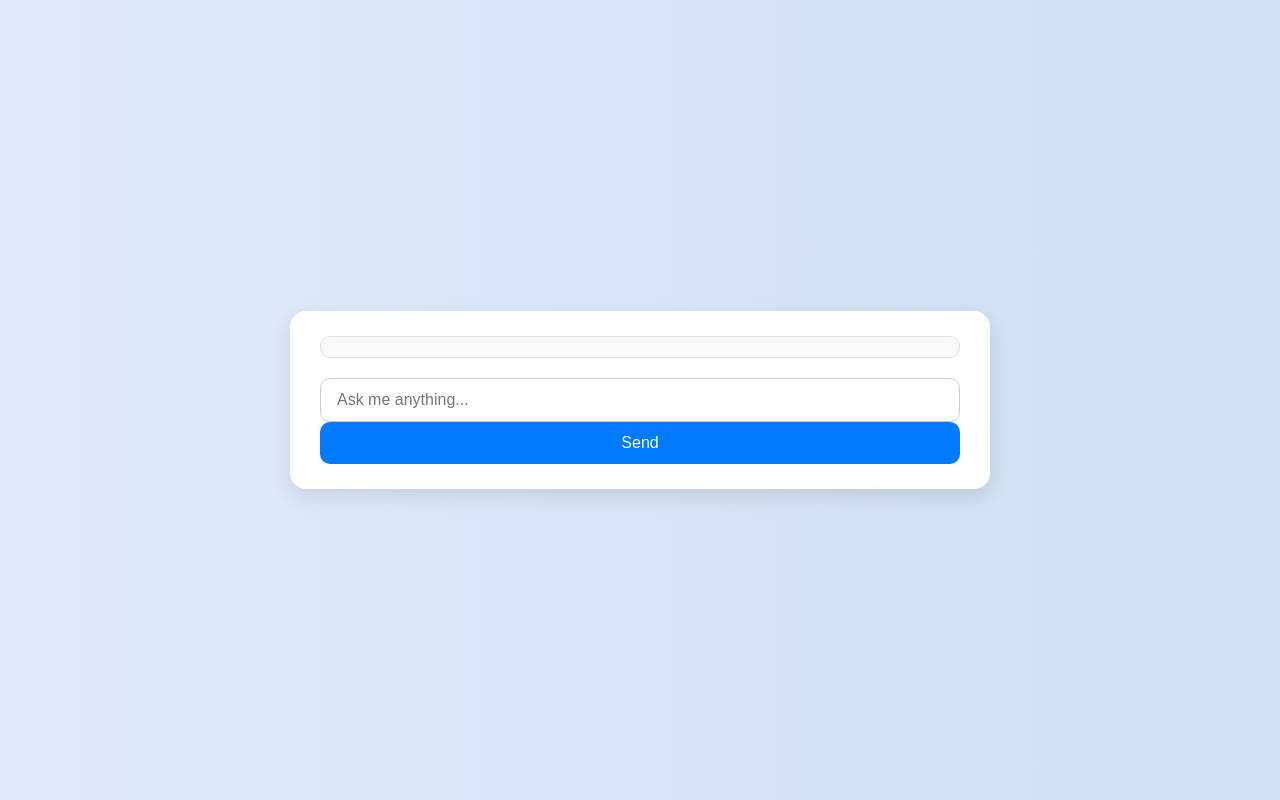
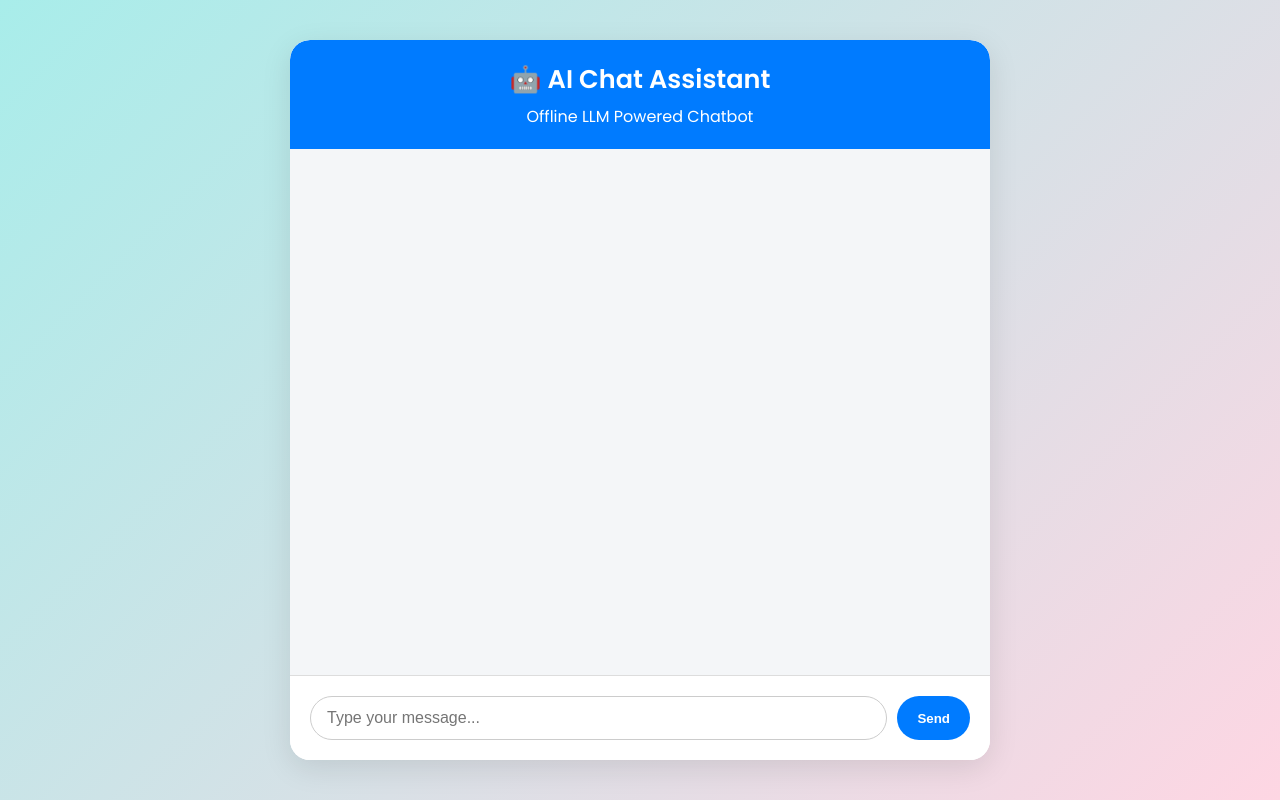
Before and after one commit to SuryaKumarV20/offline-chatbot-flask-llama, a Flask app: page / in a window 1280 px wide. Run offline with Flask 3, Linux system fonts and the light colour scheme; parts of the project's set-up code (start-up, migrations or seed data) failed here and were passed over.

Commit message:
Initial commit for ChatBot_Offline

```diff
--- a/static/assets/index.css
+++ b/static/assets/index.css
@@ -1,4 +1,6 @@
-/* Reset */
+/* Google Font */
+@import url('https://fonts.googleapis.com/css2?family=Poppins:wght@400;600&display=swap');
+
 * {
   margin: 0;
   padding: 0;
@@ -6,78 +8,98 @@
 }
 
 body {
-  font-family: 'Segoe UI', Roboto, Arial, sans-serif;
-  background: linear-gradient(to right, #e0eafc, #cfdef3);
+  font-family: 'Poppins', sans-serif;
+  background: linear-gradient(135deg, #a8edea 0%, #fed6e3 100%);
   height: 100vh;
   display: flex;
   align-items: center;
   justify-content: center;
-  padding: 20px;
-  color: #333;
 }
 
-.chatbox {
+.chat-container {
   width: 100%;
   max-width: 700px;
-  background: #ffffff;
-  border-radius: 16px;
-  padding: 25px 30px;
-  box-shadow: 0 8px 20px rgba(0, 0, 0, 0.1);
+  height: 90vh;
+  background-color: #ffffff;
+  border-radius: 20px;
+  box-shadow: 0 8px 30px rgba(0, 0, 0, 0.1);
   display: flex;
   flex-direction: column;
+  overflow: hidden;
 }
 
-#messages {
-  flex: 1;
-  overflow-y: auto;
-  max-height: 400px;
-  padding: 10px;
-  margin-bottom: 20px;
-  border: 1px solid #e0e0e0;
-  border-radius: 10px;
-  background-color: #f9f9f9;
-  scroll-behavior: smooth;
+.chat-header {
+  background: #007bff;
+  color: white;
+  padding: 20px;
+  text-align: center;
+  border-top-left-radius: 20px;
+  border-top-right-radius: 20px;
 }
 
-#messages div {
-  margin-bottom: 10px;
-  padding: 8px 12px;
-  border-radius: 8px;
-  max-width: 90%;
-  line-height: 1.5;
+.chat-header h1 {
+  font-size: 1.6rem;
+  margin-bottom: 5px;
 }
 
-#messages .user {
+.chat-messages {
+  flex: 1;
+  padding: 20px;
+  overflow-y: auto;
+  background-color: #f4f6f8;
+}
+
+.message {
+  max-width: 75%;
+  padding: 12px 16px;
+  margin-bottom: 15px;
+  border-radius: 15px;
+  font-size: 0.95rem;
+  position: relative;
+  line-height: 1.4;
+  animation: fadeIn 0.3s ease-in-out;
+}
+
+.message.user {
   background-color: #d0e6ff;
   align-self: flex-end;
+  border-bottom-right-radius: 0;
+}
+
+.message.bot {
+  background-color: #e9e9e9;
+  align-self: flex-start;
+  border-bottom-left-radius: 0;
+}
+
+.timestamp {
+  font-size: 0.7rem;
+  color: #777;
+  margin-top: 5px;
   text-align: right;
 }
 
-#messages .bot {
-  background-color: #f0f0f0;
-  align-self: flex-start;
+.chat-input {
+  display: flex;
+  padding: 20px;
+  background-color: #ffffff;
+  border-top: 1px solid #ddd;
+  gap: 10px;
 }
 
-.input-area {
-  display: flex;
-  gap: 10px;
-  margin-top: auto;
+#messageInput {
+  flex: 1;
+  padding: 12px 16px;
+  font-size: 1rem;
+  border: 1px solid #ccc;
+  border-radius: 30px;
+  outline: none;
+  transition: 0.2s;
 }
 
-input#messageInput {
-  flex: 1;
-  padding: 12px 16px;
-  border: 1px solid #ccc;
-  border-radius: 10px;
-  font-size: 1rem;
-  background: #fff;
-  transition: 0.2s ease;
-}
-
-input#messageInput:focus {
-  outline: none;
+#messageInput:focus {
   border-color: #007bff;
-  box-shadow: 0 0 4px #a5d2ff;
+  box-shadow: 0 0 4px rgba(0, 123, 255, 0.3);
 }
 
 button {
@@ -85,8 +107,8 @@ button {
   border: none;
   background: #007bff;
   color: white;
-  border-radius: 10px;
-  font-size: 1rem;
+  font-weight: 600;
+  border-radius: 30px;
   cursor: pointer;
   transition: background 0.2s ease;
 }
@@ -94,3 +116,17 @@ button {
 button:hover {
   background: #0056b3;
 }
+
+@keyframes fadeIn {
+  from { opacity: 0; transform: translateY(10px); }
+  to { opacity: 1; transform: translateY(0); }
+}
+
+/* Scrollbar Styling */
+.chat-messages::-webkit-scrollbar {
+  width: 8px;
+}
+.chat-messages::-webkit-scrollbar-thumb {
+  background-color: #ccc;
+  border-radius: 10px;
+}
--- a/static/assets/index.js
+++ b/static/assets/index.js
@@ -1,27 +1,59 @@
+document.getElementById("chatForm").addEventListener("submit", async function (e) {
+  e.preventDefault();
+  await sendMessage();
+});
+
 async function sendMessage() {
-  const input = document.getElementById('messageInput');
+  const input = document.getElementById("messageInput");
   const message = input.value.trim();
   if (!message) return;
 
-  appendMessage('user', message);
-  input.value = '';
+  appendMessage("user", message);
+  input.value = "";
+  input.disabled = true;
 
-  const response = await fetch('/api/chat', {
-    method: 'POST',
-    headers: { 'Content-Type': 'application/json' },
-    body: JSON.stringify({ message }),
-  });
+  appendMessage("bot", "Typing...", true);
 
-  const data = await response.json();
-  appendMessage('bot', data.response);
+  try {
+    const response = await fetch("/api/chat", {
+      method: "POST",
+      headers: { "Content-Type": "application/json" },
+      body: JSON.stringify({ message }),
+    });
+
+    const data = await response.json();
+
+    removeTyping();
+    appendMessage("bot", data.response);
+  } catch (error) {
+    removeTyping();
+    appendMessage("bot", "❌ Error: Failed to connect to the chatbot.");
+  } finally {
+    input.disabled = false;
+    input.focus();
+  }
 }
 
-function appendMessage(role, text) {
-  const msgDiv = document.createElement('div');
-  msgDiv.className = role;
+function appendMessage(role, text, isTyping = false) {
+  const msgDiv = document.createElement("div");
+  msgDiv.className = `message ${role}`;
   msgDiv.innerText = text;
 
-  const messages = document.getElementById('messages');
-  messages.appendChild(msgDiv);
-  messages.scrollTop = messages.scrollHeight;
+  const time = document.createElement("div");
+  time.className = "timestamp";
+  time.innerText = new Date().toLocaleTimeString([], { hour: '2-digit', minute: '2-digit' });
+
+  msgDiv.appendChild(time);
+
+  const container = document.getElementById("messages");
+  container.appendChild(msgDiv);
+  container.scrollTop = container.scrollHeight;
+
+  if (isTyping) msgDiv.classList.add("typing");
 }
+
+function removeTyping() {
+  const container = document.getElementById("messages");
+  const typing = container.querySelector(".typing");
+  if (typing) container.removeChild(typing);
+}
--- a/templates/index.html
+++ b/templates/index.html
@@ -1,15 +1,23 @@
 <!DOCTYPE html>
-<html>
+<html lang="en">
 <head>
+  <meta charset="UTF-8" />
+  <meta name="viewport" content="width=device-width, initial-scale=1.0"/>
   <title>Offline Chatbot</title>
+  <link rel="stylesheet" href="/static/assets/index.css" />
   <script src="/static/assets/index.js" defer></script>
-  <link rel="stylesheet" href="/static/assets/index.css" />
 </head>
 <body>
-  <div class="chatbox">
-    <div id="messages"></div>
-    <input id="messageInput" placeholder="Ask me anything..." />
-    <button onclick="sendMessage()">Send</button>
+  <div class="chat-container">
+    <header class="chat-header">
+      <h1>🤖 AI Chat Assistant</h1>
+      <p>Offline LLM Powered Chatbot</p>
+    </header>
+    <main id="messages" class="chat-messages"></main>
+    <form id="chatForm" class="chat-input">
+      <input id="messageInput" type="text" placeholder="Type your message..." autocomplete="off" />
+      <button type="submit">Send</button>
+    </form>
   </div>
 </body>
 </html>
```
Also changed, not shown: app.py (line endings or trailing spaces).
